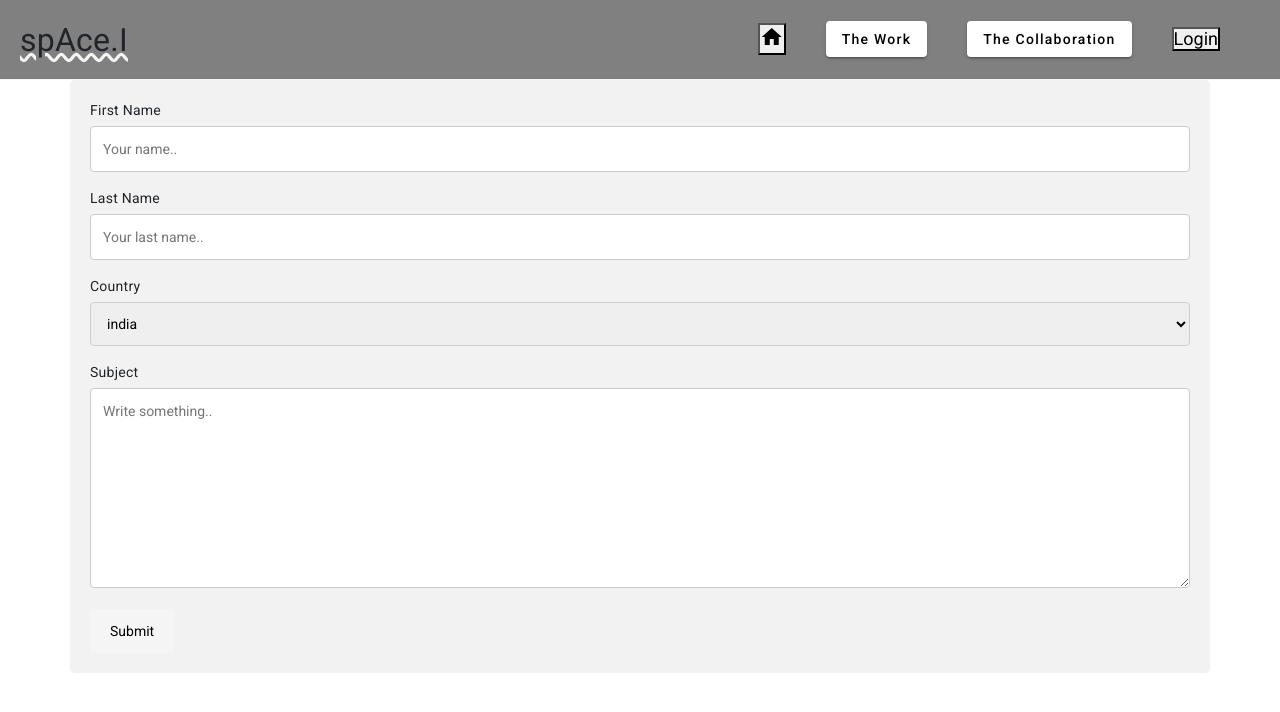
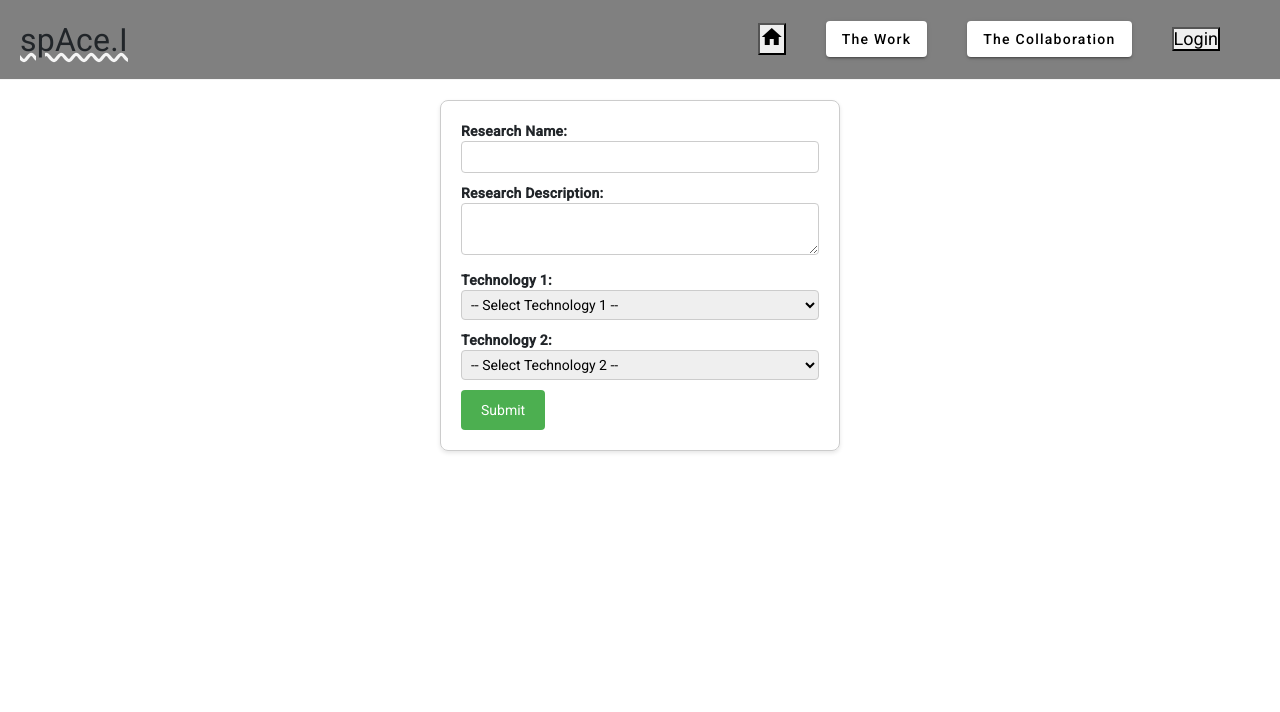
Before and after one commit to chanduvarmak/spAce.I-SPA, an Angular app: page /contactus in a window 1280 px wide. Shown: the top 712 px of the page. Built offline with nearby package versions, Linux system fonts and the light colour scheme.

Commit message:
working on contact us form using array methods.

```diff
--- a/src/app/contactus/contactus.component.css
+++ b/src/app/contactus/contactus.component.css
@@ -1,38 +1,66 @@
-body {
-  font-family: Arial, Helvetica, sans-serif;
+.form-container {
+  width: 400px;
+  margin: 0 auto;
+  border: 1px solid #ccc;
+  border-radius: 8px;
+  padding: 20px;
+  box-shadow: 0 2px 4px rgba(0, 0, 0, 0.1);
+  animation: slideIn 0.5s ease-in-out;
+  margin-top: 20px;
 }
-* {
-  box-sizing: border-box;
+form {
+  max-width: 400px;
+  margin: 0 auto;
+}
+
+div {
+  margin-bottom: 10px;
+}
+
+label {
+  display: block;
+  font-weight: bold;
 }
 
 input[type="text"],
-select,
-textarea {
+textarea,
+select {
   width: 100%;
-  padding: 12px;
+  padding: 5px;
   border: 1px solid #ccc;
   border-radius: 4px;
-  box-sizing: border-box;
-  margin-top: 6px;
-  margin-bottom: 16px;
-  resize: vertical;
 }
 
-input[type="submit"] {
-  background-color: whitesmoke;
-  color: black;
-  padding: 12px 20px;
+button[type="submit"] {
+  padding: 10px 20px;
+  background-color: #4caf50;
+  color: white;
   border: none;
   border-radius: 4px;
   cursor: pointer;
 }
 
-input[type="submit"]:hover {
-  background-color: gray;
+button[type="submit"]:hover {
+  background-color: #45a049;
 }
 
-.container {
-  border-radius: 5px;
-  background-color: #f2f2f2;
-  padding: 20px;
+.error-message {
+  color: red;
+  font-size: 14px;
+  margin-top: 5px;
 }
+@keyframes slideIn {
+  0% {
+    opacity: 0;
+    transform: translateY(-20px);
+  }
+  100% {
+    opacity: 1;
+    transform: translateY(0);
+  }
+}
+.error{
+  color: red;
+  font-style: italic;
+  font-size: small;
+}
--- a/src/app/contactus/contactus.component.html
+++ b/src/app/contactus/contactus.component.html
@@ -1,32 +1,87 @@
-<link rel="stylesheet" href="./contactus.component.css" />
-<div class="container">
-  <form action="#">
-    <label for="fname">First Name</label>
-    <input type="text" id="fname" name="firstname" placeholder="Your name.." />
+<div class="form-container">
+  <form [formGroup]="researchForm" (ngSubmit)="submitForm()">
+    <div>
+      <label for="researchName">Research Name:</label>
+      <input
+        type="text"
+        id="researchName"
+        formControlName="researchName"
+        required
+      />
+      <div
+        *ngIf="
+          researchForm.get('researchName')?.invalid &&
+          researchForm.get('researchName')?.touched
+        "
+        class="error"
+      >
+        Research Name is required.
+      </div>
+    </div>
 
-    <label for="lname">Last Name</label>
-    <input
-      type="text"
-      id="lname"
-      name="lastname"
-      placeholder="Your last name.."
-    />
+    <div>
+      <label for="researchDescription">Research Description:</label>
+      <textarea
+        id="researchDescription"
+        formControlName="researchDescription"
+        required
+      ></textarea>
+      <div
+        *ngIf="
+          researchForm.get('researchDescription')?.invalid &&
+          researchForm.get('researchDescription')?.touched
+        "
+        class="error"
+      >
+        Research Description is required.
+      </div>
+    </div>
+    <div>
+      <label for="technology1">Technology 1:</label>
+      <select id="technology1" formControlName="technology1" required>
+        <option value="">-- Select Technology 1 --</option>
+        <option
+          *ngFor="let technology of frontEndTechnologies"
+          [value]="technology"
+        >
+          {{ technology }}
+        </option>
+      </select>
+      <div
+        *ngIf="
+          researchForm.get('technology1')?.invalid &&
+          researchForm.get('technology1')?.touched
+        "
+        class="error"
+      >
+        Technology 1 is required.
+      </div>
+    </div>
 
-    <label for="country">Country</label>
-    <select id="country" name="country">
-      <option value="india">india</option>
-      <option value="USA">USA</option>
-      <option value="canada">canada</option>
-    </select>
+    <div>
+      <label for="technology2">Technology 2:</label>
+      <select id="technology2" formControlName="technology2" required>
+        <option value="">-- Select Technology 2 --</option>
+        <option
+          *ngFor="let technology of backEndTechnologies"
+          [value]="technology"
+        >
+          {{ technology }}
+        </option>
+      </select>
+      <div
+        *ngIf="
+          researchForm.get('technology2')?.invalid &&
+          researchForm.get('technology2')?.touched
+        "
+        class="error"
+      >
+        Technology 2 is required.
+      </div>
+    </div>
+    <button type="submit" [disabled]="researchForm.invalid">Submit</button>
+  </form>
 
-    <label for="subject">Subject</label>
-    <textarea
-      id="subject"
-      name="subject"
-      placeholder="Write something.."
-      style="height: 200px"
-    ></textarea>
 
-    <input type="submit" value="Submit" />
-  </form>
+
 </div>
--- a/src/app/contactus/contactus.component.ts
+++ b/src/app/contactus/contactus.component.ts
@@ -1,10 +1,52 @@
-import { Component } from '@angular/core';
+import { Component, OnInit } from '@angular/core';
+import { FormBuilder, FormGroup, Validators } from '@angular/forms';
 
 @Component({
   selector: 'app-contactus',
   templateUrl: './contactus.component.html',
-  styleUrls: ['./contactus.component.css']
+  styleUrls: ['./contactus.component.css'],
 })
-export class ContactusComponent {
+export class ContactusComponent implements OnInit {
+  researchForm!: FormGroup;
+  // Replace with your desired technologies
+  frontEndTechnologies: string[] = [
+    'HTML',
+    'CSS',
+    'JavaScript',
+    'React',
+    'Angular',
+    'Vue.js',
+  ];
 
+  backEndTechnologies: string[] = [
+    'Node.js',
+    'Express',
+    'Django',
+    'Ruby on Rails',
+    'ASP.NET',
+    'Laravel',
+  ];
+  constructor(private formBuilder: FormBuilder) {}
+
+  ngOnInit() {
+    this.researchForm = this.formBuilder.group({
+      researchName: ['', Validators.required],
+      researchDescription: ['', Validators.required],
+      technology1: ['', Validators.required],
+      technology2: ['', Validators.required],
+    });
+  }
+
+  submitForm() {
+    if (this.researchForm.valid) {
+      // Perform your submission logic here
+      console.log(this.researchForm.value);
+      this.researchForm.reset();
+      this.researchForm.markAsPristine();
+      this.researchForm.markAsUntouched();
+    } else {
+      // Show error messages and prevent form submission
+      this.researchForm.markAllAsTouched();
+    }
+  }
 }
--- a/src/app/header/header.component.html
+++ b/src/app/header/header.component.html
@@ -44,7 +44,7 @@
     </mat-menu>
     <mat-menu #tc1="matMenu">
       <button mat-menu-item [mat-menu-trigger-for]="frontend">Frontend</button>
-      <button mat-menu-item>Backend</button>
+      <button mat-menu-item [mat-menu-trigger-for]="backend">Backend</button>
       <button mat-menu-item routerLink="./contactus">contact</button>
     </mat-menu>
     <mat-menu #frontend="matMenu">
@@ -54,6 +54,13 @@
       <button mat-menu-item>mern</button>
       <button mat-menu-item>mean</button>
       <button mat-menu-item>figma</button>
+    </mat-menu>
+    <mat-menu #backend="matMenu">
+      <button mat-menu-item>JAVA</button>
+      <button mat-menu-item>Pyton</button>
+      <button mat-menu-item>My SQL</button>
+      <button mat-menu-item>PHP</button>
+      <button mat-menu-item>.net</button>
     </mat-menu>
     <mat-menu #tc2="matMenu">
       <button mat-menu-item routerLink="./contactus">contact</button>
--- a/src/app/login/login.component.ts
+++ b/src/app/login/login.component.ts
@@ -38,6 +38,8 @@ export class LoginComponent {
         if (user) {
           alert('login success');
           this.regForm.reset();
+          this.regForm.markAsPristine();
+          this.regForm.markAsUntouched();
           this.route.navigate(['commercial']);
         } else {
           alert('user not found');
```
